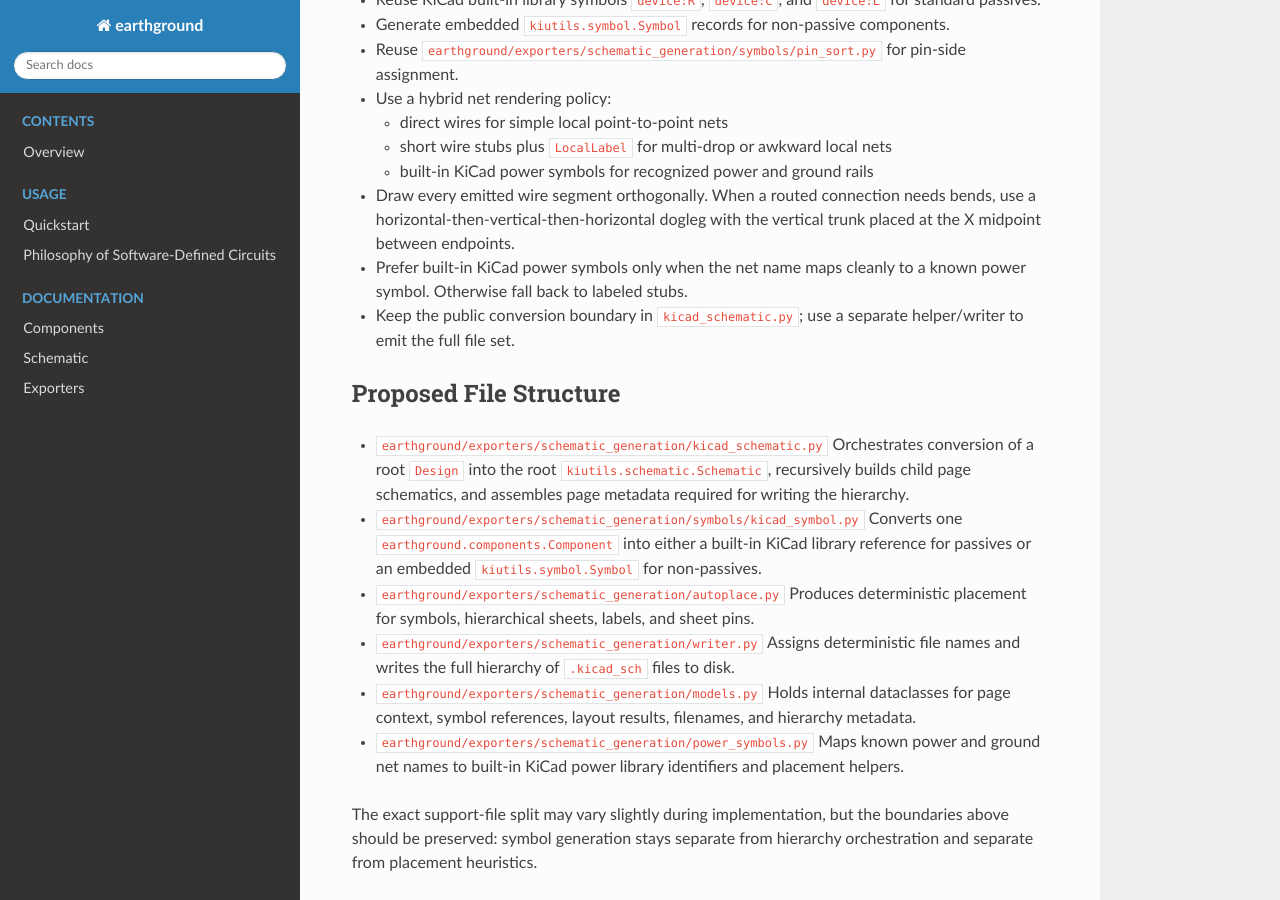
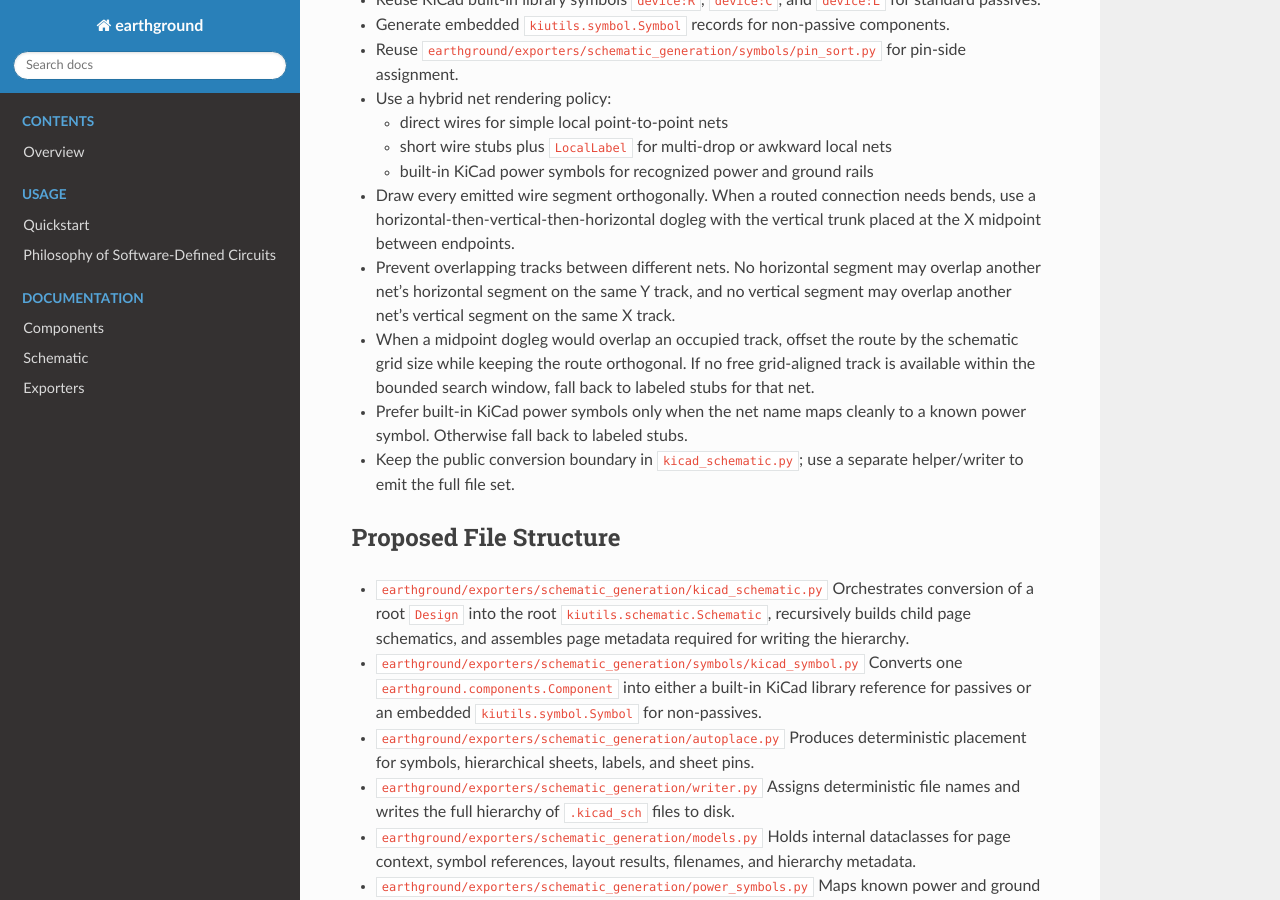
Before and after one commit to esophagoose/earthground, a Sphinx documentation site: the page built from docs/superpowers/specs/2026-03-18-kicad-schematic-export-design.md, in a window 1280 px wide and 900 px high, scrolled down 507 px. Built offline with Sphinx 7.4.7 and the Read the Docs theme 3.1.0, drawn with Linux system fonts in a browser that asks for light colours; some of the changed text lies outside the part shown.

Commit message:
docs: specify grid-spaced route conflict handling

```diff
--- a/docs/superpowers/specs/2026-03-18-kicad-schematic-export-design.md
+++ b/docs/superpowers/specs/2026-03-18-kicad-schematic-export-design.md
@@ -18,6 +18,8 @@ Add a KiCad schematic exporter for `earthground.schematic.Design` that produces
   - short wire stubs plus `LocalLabel` for multi-drop or awkward local nets
   - built-in KiCad power symbols for recognized power and ground rails
 - Draw every emitted wire segment orthogonally. When a routed connection needs bends, use a horizontal-then-vertical-then-horizontal dogleg with the vertical trunk placed at the X midpoint between endpoints.
+- Prevent overlapping tracks between different nets. No horizontal segment may overlap another net's horizontal segment on the same Y track, and no vertical segment may overlap another net's vertical segment on the same X track.
+- When a midpoint dogleg would overlap an occupied track, offset the route by the schematic grid size while keeping the route orthogonal. If no free grid-aligned track is available within the bounded search window, fall back to labeled stubs for that net.
 - Prefer built-in KiCad power symbols only when the net name maps cleanly to a known power symbol. Otherwise fall back to labeled stubs.
 - Keep the public conversion boundary in `kicad_schematic.py`; use a separate helper/writer to emit the full file set.
 
@@ -87,6 +89,7 @@ The initial heuristic should prioritize readability and determinism over compact
 - sheet rectangles have stable sizes and pin order
 - direct-wire routing stays simple enough to avoid self-intersections in common cases
 - all drawn wires remain orthogonal, using a shared midpoint dogleg rule for bent connections
+- direct-routed nets use grid-aligned offset search to avoid overlapping horizontal or vertical tracks from other nets
 
 ## Data Flow
 
@@ -136,6 +139,8 @@ Use the hybrid connectivity policy selected during design review:
 - If a direct-wire attempt would require complex routing, degrade to labeled stubs instead of failing export.
 - Every actual wire that is drawn must use orthogonal segments only.
 - The default bend rule for routed connections is horizontal-then-vertical-then-horizontal, with the vertical segment at the X midpoint between the two endpoints.
+- If the default bend would overlap another net on the same horizontal or vertical track, the router must search neighboring grid-aligned tracks for a free route.
+- If no free route is found within the bounded search window, the exporter should fall back to labeled stubs for that net instead of emitting overlapping segments.
 
 The first version does not need a general-purpose schematic router. It only needs deterministic, readable output for common designs.
 
```
